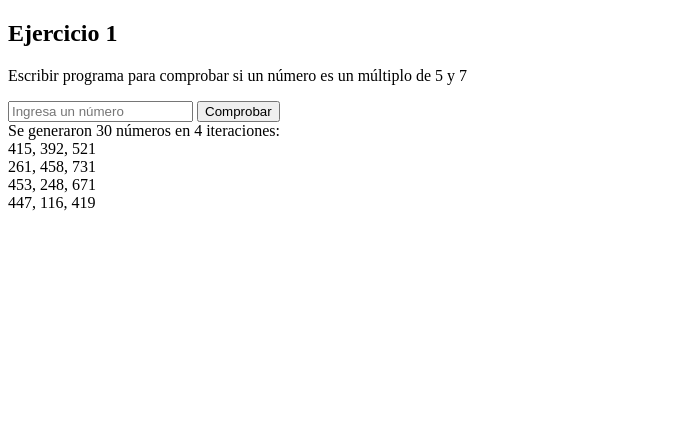
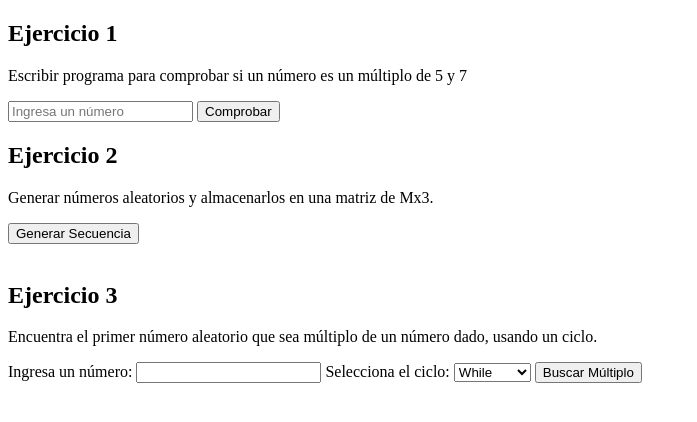
Before and after one commit to AlexisYafte/tecweb, a PHP site: page / in a window 1280 px wide. Shown: the top 422 px of the page, without its empty margins (0-697 px from the left). Run offline with PHP 8.4, Linux system fonts and the light colour scheme.

Commit message:
Se realizó el ejercicio 3

```diff
--- a/practicas/p07/index.php
+++ b/practicas/p07/index.php
@@ -17,14 +17,78 @@ include 'src/funciones.php'
         <input type="number" name="numero" placeholder="Ingresa un número">
         <input type="submit" value="Comprobar">
     </form>
+    <?php
+    if (isset($_GET['numero'])) {
+        $numero = $_GET['numero'];
+        if (esMultiplo($numero)) {
+            echo "<p>R= El número $numero ES múltiplo de 5 y 7.</p>";
+        } else {
+            echo "<p>R= El número $numero NO es múltiplo de 5 y 7.</p>";
+        }
+    }
+    ?>
 
 
+    <h2>Ejercicio 2</h2>
+    <p>Generar números aleatorios y almacenarlos en una matriz de Mx3.</p>
+    <form action="" method="post">
+    <input type="submit" value="Generar Secuencia">
+    </form>
+    <br>
+
+<?php
+if ($_SERVER['REQUEST_METHOD'] == 'POST') {
+    $resultado = generarSecuenciaImparParImpar();
+
+
+    echo '<h3>Secuencias generadas:</h3>';
+    foreach ($resultado['matriz'] as $fila) {
+        echo implode(" ", $fila) . "<br>";
+    }
+
+    echo '<p>Número de iteraciones: ' . $resultado['iteraciones'] . '</p>';
+    echo '<p>Números generados en total: ' . $resultado['totalNumerosGenerados'] . '</p>';
+}
+?>
+
+    <h2>Ejercicio 3</h2>
+    <p>Encuentra el primer número aleatorio que sea múltiplo de un número dado, usando un ciclo.</p>
+
+    <form method="get" action="index.php">
+        <label for="numero">Ingresa un número:</label>
+        <input type="number" name="numero" id="numero" required>
+
+        <label for="ciclo">Selecciona el ciclo:</label>
+        <select name="ciclo" id="ciclo">
+            <option value="while">While</option>
+            <option value="do-while">Do-While</option>
+        </select>
+
+        <input type="submit" value="Buscar Múltiplo">
+    </form>
+
+    <br>
+
     <?php
-        list($numeros, $iteraciones) = generarAleatorios();
-        echo "Se generaron $iteraciones números en 4 iteraciones:<br>";
-        foreach ($numeros as $fila) {
-        echo implode(", ", $fila) . "<br>";
-       }
+    if (isset($_GET['numero']) && isset($_GET['ciclo'])) {
+        $numeroDado = $_GET['numero'];
+        $ciclo = $_GET['ciclo'];
+
+        if ($numeroDado > 0) {
+            if ($ciclo == 'while') {
+                list($multiplo, $contador) = encontrarMultiploWhile($numeroDado);
+                echo "<p>Usaste el ciclo <strong>while</strong> para encontrar el primer múltiplo de $numeroDado.</p>";
+            } else {
+                list($multiplo, $contador) = encontrarMultiploDoWhile($numeroDado);
+                echo "<p>Usaste el ciclo <strong>do-while</strong> para encontrar el primer múltiplo de $numeroDado.</p>";
+            }
+            echo "<p>El primer múltiplo de $numeroDado es: $multiplo.</p>";
+            echo "<p>Se realizaron $contador iteraciones para encontrarlo.</p>";
+        } else {
+            echo "<p>Por favor, ingresa un número mayor a 0.</p>";
+        }
+    }
     ?>
+
 </body>
 </html>
--- a/practicas/p07/src/funciones.php
+++ b/practicas/p07/src/funciones.php
@@ -1,33 +1,64 @@
 <!-- Ejercicio 1 -->
 <?php
-        if(isset($_GET['numero']))
-        {
-            $num = $_GET['numero'];
-            if ($num%5==0 && $num%7==0)
-            {
-                echo '<h3>R= El número '.$num.' SÍ es múltiplo de 5 y 7.</h3>';
-            }
-            else
-            {
-                echo '<h3>R= El número '.$num.' NO es múltiplo de 5 y 7.</h3>';
-            }
-        }
-    ?>
+function esMultiplo($numero) {
+    return ($numero % 5 == 0) && ($numero % 7 == 0);
+    }
+?>
 
 <!-- Ejercicio 2 -->
 <?php
-function generarAleatorios() {
-    $matriz = [];
+function generarSecuenciaImparParImpar() {
+    $matriz = []; // Matriz para almacenar las secuencias
+    $iteraciones = 0; // Contador de iteraciones
+    $totalNumerosGenerados = 0; // Contador de números generados
+
+    do {
+        // Generar 3 números aleatorios
+        $num1 = rand(1, 1000); // Puedes ajustar el rango si lo deseas
+        $num2 = rand(1, 1000);
+        $num3 = rand(1, 1000);
+
+        // Incrementar el contador de números generados
+        $totalNumerosGenerados += 3;
+
+        // Verificar el patrón: impar, par, impar
+        $patronCorrecto = ($num1 % 2 != 0) && ($num2 % 2 == 0) && ($num3 % 2 != 0);
+
+        // Almacenar la secuencia en la matriz
+        $matriz[] = [$num1, $num2, $num3];
+
+        // Incrementar el contador de iteraciones
+        $iteraciones++;
+    } while (!$patronCorrecto); // Repetir hasta que el patrón sea correcto
+
+    return [
+        'matriz' => $matriz,
+        'iteraciones' => $iteraciones,
+        'totalNumerosGenerados' => $totalNumerosGenerados
+    ];
+}
+?>
+
+<?php
+function encontrarMultiploWhile($numeroDado) {
+    $contador = 0;
+    $aleatorio = rand(1, 1000);
+
+
+    while ($aleatorio % $numeroDado != 0) {
+        $aleatorio = rand(1, 1000);
+        $contador++;
+    }
+
+    return [$aleatorio, $contador];
+}
+
+function encontrarMultiploDoWhile($numeroDado) {
     $contador = 0;
     do {
-        $num1 = rand(100, 999);
-        $num2 = rand(100, 999);
-        $num3 = rand(100, 999);
-        if ($num1 % 2 != 0 && $num2 % 2 == 0 && $num3 % 2 != 0) {
-            $matriz[] = [$num1, $num2, $num3];
-        }
+        $aleatorio = rand(1, 1000);
         $contador++;
-    } while (count($matriz) < 4);
-    return [$matriz, $contador];
+    } while ($aleatorio % $numeroDado != 0);
+    return [$aleatorio, $contador];
 }
 ?>
```
